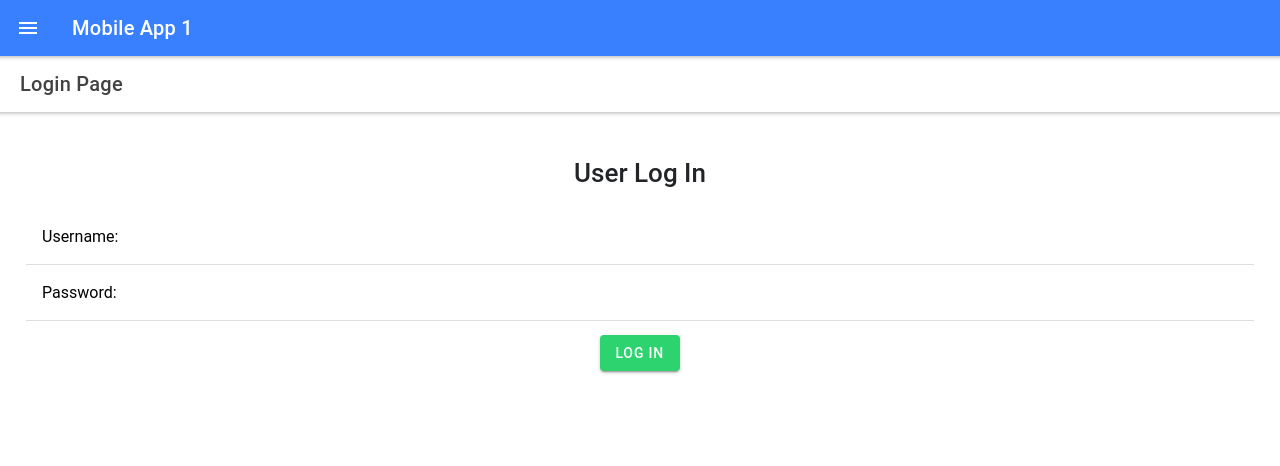
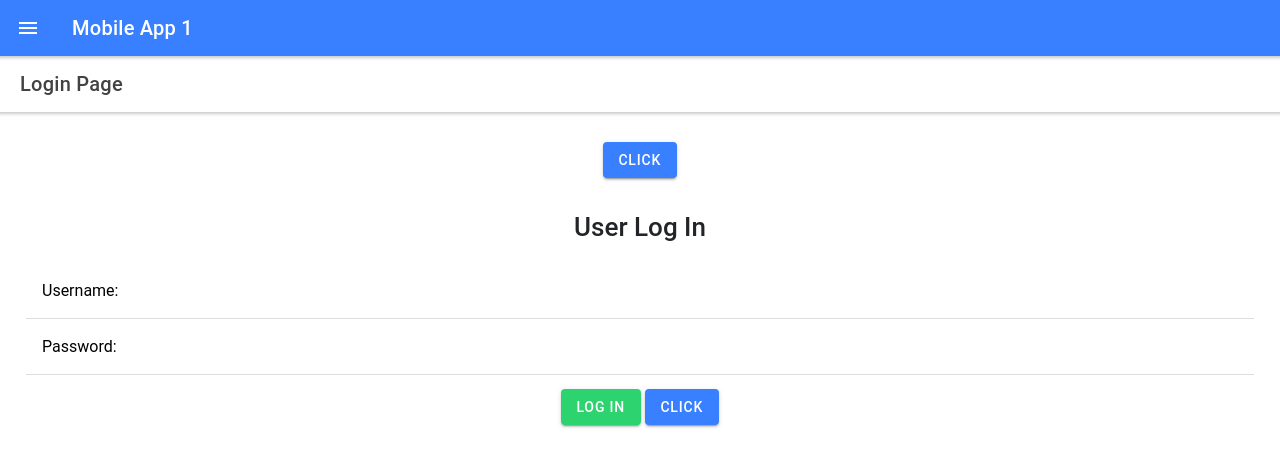
Before and after one commit to ratrateroo/Ionic-React-Mobile-App-1, a React (Create React App) app in the folder ionic-react-mobile-app-1/: page /login in a window 1280 px wide. Shown: the top 466 px of the page. Built offline with nearby package versions, Linux system fonts and the light colour scheme.

Commit message:
added fingerprint scanner

```diff
--- a/ionic-react-mobile-app-1/package.json
+++ b/ionic-react-mobile-app-1/package.json
@@ -3,7 +3,10 @@
   "version": "0.0.1",
   "private": true,
   "dependencies": {
+    "@capacitor/android": "^2.4.5",
     "@capacitor/core": "2.4.5",
+    "@ionic-native/android-fingerprint-auth": "^5.30.0",
+    "@ionic-native/core": "^5.30.0",
     "@ionic/react": "^5.0.7",
     "@ionic/react-router": "^5.0.7",
     "@testing-library/jest-dom": "^4.2.4",
@@ -15,6 +18,7 @@
     "@types/react-dom": "^16.9.4",
     "@types/react-router": "^5.1.4",
     "@types/react-router-dom": "^5.1.3",
+    "cordova-plugin-android-fingerprint-auth": "^1.5.0",
     "ionicons": "^5.0.0",
     "react": "^16.13.0",
     "react-dom": "^16.13.0",
--- a/ionic-react-mobile-app-1/src/pages/LogIn.tsx
+++ b/ionic-react-mobile-app-1/src/pages/LogIn.tsx
@@ -1,5 +1,7 @@
 import React from 'react';
 import { Redirect, Route } from 'react-router-dom';
+
+import { AndroidFingerprintAuth } from '@ionic-native/android-fingerprint-auth';
 import {
 	IonApp,
 	IonHeader,
@@ -22,6 +24,8 @@ import {
 	IonRouterOutlet,
 	IonIcon,
 	IonPage,
+	IonAlert,
+	isPlatform,
 } from '@ionic/react';
 import { IonReactRouter } from '@ionic/react-router';
 
@@ -37,6 +41,50 @@ import {
 } from 'ionicons/icons';
 
 const LogIn: React.FC = () => {
+	const fingerprintScanner = () => {
+		const androidFingerprintAuth = AndroidFingerprintAuth;
+
+		if (isPlatform('cordova')) {
+			// You're on a device, call the native plugins. Example:
+			//
+			// var url: string = '';
+			//
+			// Camera.getPicture().then((fileUri) => url = fileUri);
+
+			androidFingerprintAuth.isAvailable().then((result) => {
+				alert('Result ' + JSON.stringify(result));
+				if (result.isHardwareDetected) {
+					alert('Fingerprint Hardware Detected');
+				}
+
+				if (result.isAvailable) {
+					androidFingerprintAuth
+						.encrypt({
+							clientId: 'clientId',
+							username: 'username',
+							password: 'password',
+						})
+						.then((result) => {
+							alert('Result ' + JSON.stringify(result));
+							if (result.withFingerprint) {
+								alert('Successfully encrypted credentials.');
+								alert('Encrypted credentials: ' + result.token);
+							} else if (result.withBackup) {
+								alert('Authenticated with backup password');
+							} else {
+								alert('Not Authenticated');
+							}
+						});
+				}
+			});
+		} else {
+			// You're testing in browser, do nothing or mock the plugins' behaviour.
+			//
+			// var url: string = 'assets/mock-images/image.jpg';
+			alert('No Cordova');
+		}
+	};
+
 	return (
 		<IonPage>
 			<IonHeader>
@@ -45,8 +93,13 @@ const LogIn: React.FC = () => {
 				</IonToolbar>
 			</IonHeader>
 
-			<IonContent className="ion-padding" fullscreen={true}>
+			<IonContent className="ion-padding">
 				<IonGrid>
+					<IonRow>
+						<IonCol className="ion-text-center">
+							<IonButton onClick={fingerprintScanner}>Click</IonButton>
+						</IonCol>
+					</IonRow>
 					<IonRow>
 						<IonCol className="ion-text-center">
 							<IonText color="dark">
@@ -70,6 +123,7 @@ const LogIn: React.FC = () => {
 					<IonRow>
 						<IonCol className="ion-text-center">
 							<IonButton color="success">Log In</IonButton>
+							<IonButton onClick={fingerprintScanner}>Click</IonButton>
 						</IonCol>
 					</IonRow>
 				</IonGrid>
```
Also changed, not shown: 2 other files (tests, documents, lock files or other folders).
